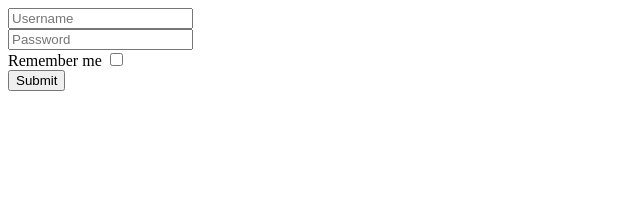
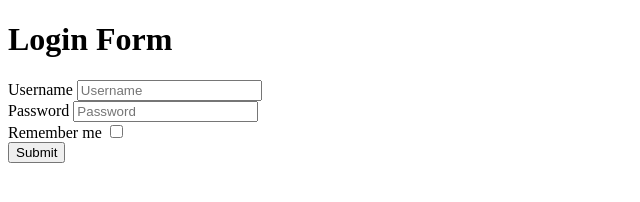
Before and after one commit to acciojob/remember-me-login-form-Anurag-Bachheti, a website: page main.html in a window 1280 px wide. Shown: the whole page, without its empty margins (0-640 px from the left). Drawn offline with Linux system fonts and the light colour scheme.

Commit message:
created a submission

```diff
--- a/main.html
+++ b/main.html
@@ -8,14 +8,17 @@
 
 <body>
 	<form>
+		<h1>Login Form</h1>
+		<label for="username">Username</label>
 		<input type="text" placeholder="Username" id="username">
 		<br>
+		<label for="password">Password</label>
 		<input type="password" placeholder="Password" id="password">
 		<br
 		<label for="checkbox">Remember me</label>
 		<input type="checkbox" id="checkbox">
 		<br>
-		<button type="submit" id="submit">Submit</button>
+		<button type="submit" value="submit" id="submit">Submit</button>
 		<br>
 		<button style="display:none" id="existing">Login as existing user</button>
 	</form>
```
